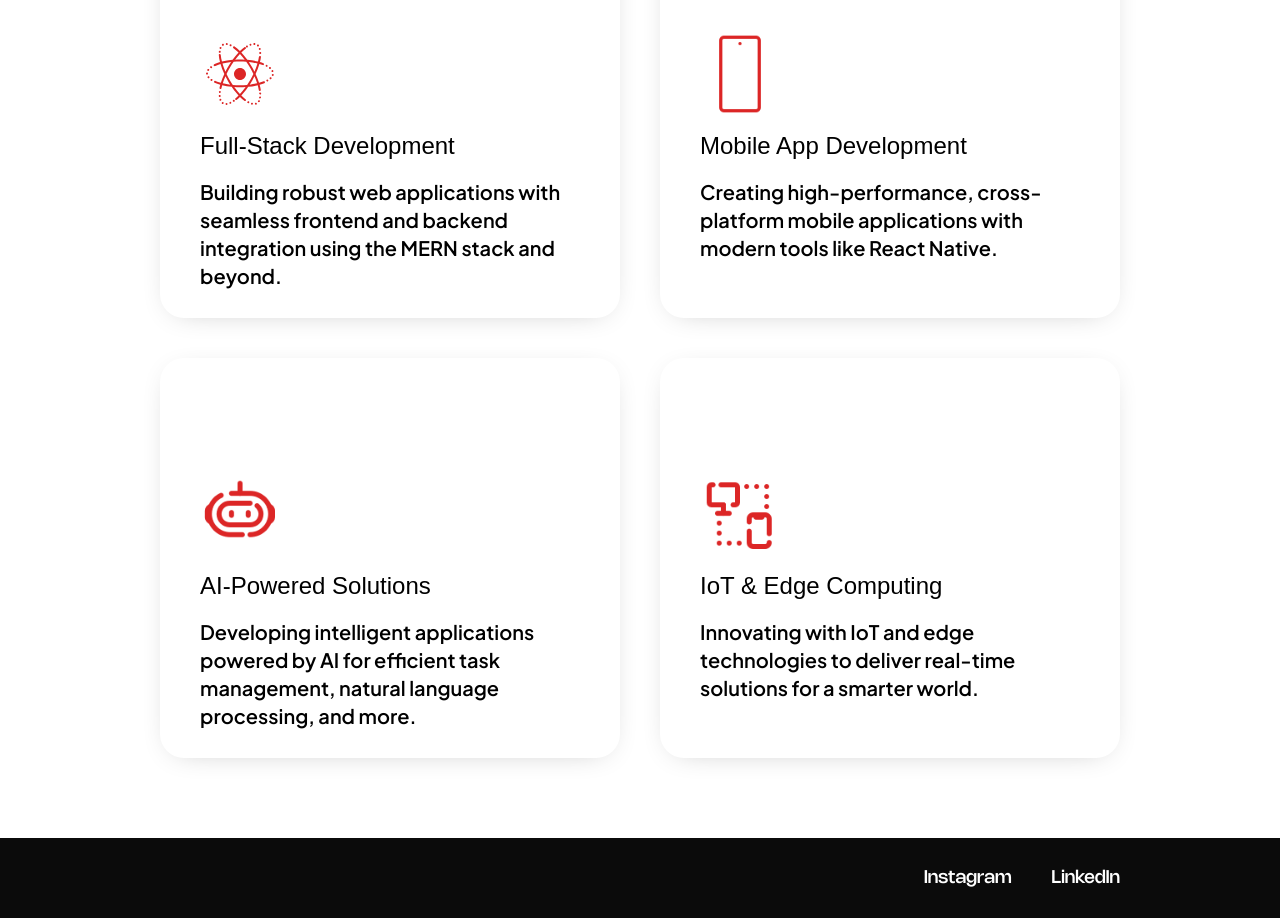
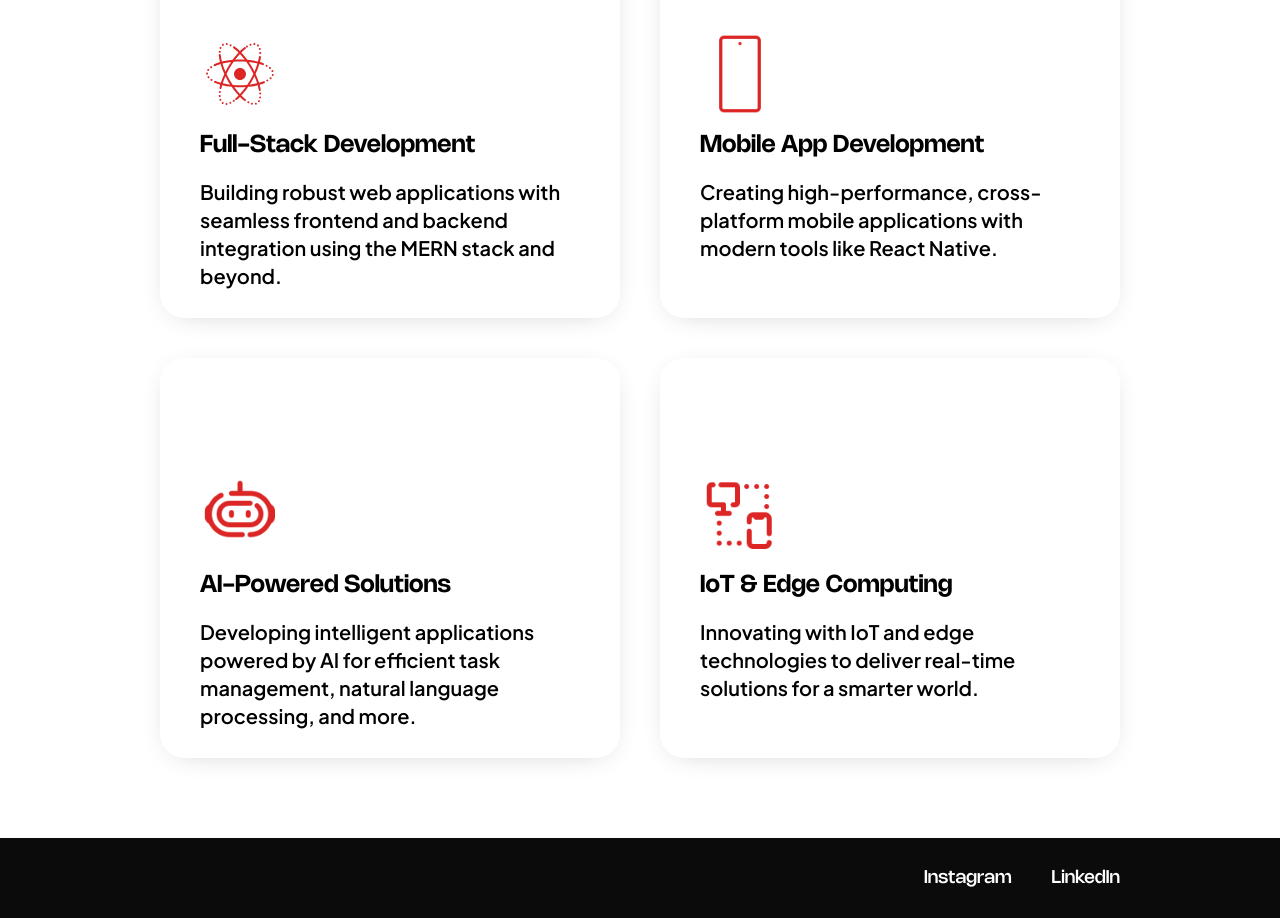
Before and after one commit to AMARMG04/manoj-portfolio, a Next.js app: page / in a window 1280 px wide. Shown: the part 1180-2098 px from the top of the page. Built offline with nearby package versions, Linux system fonts and the light colour scheme.

Commit message:
Update tailwind.config.ts

```diff
--- a/tailwind.config.ts
+++ b/tailwind.config.ts
@@ -21,7 +21,7 @@ export default {
         nohemi_t: ["Thin", "sans-serif"],
         nohemi_r: ["Regular", "sans-serif"],
         nohemi_m: ["Medium", "sans-serif"],
-        nohemi_sb: ["SemiBold", "sans-serif"],
+        nohemi_sb: ["NohemiSemiBold", "sans-serif"],
         nohemi_b: ["Bold", "sans-serif"],
         nohemi_eb: ["ExtraBold", "sans-serif"],
         abster: ["Abster", "sans-serif"],
```
